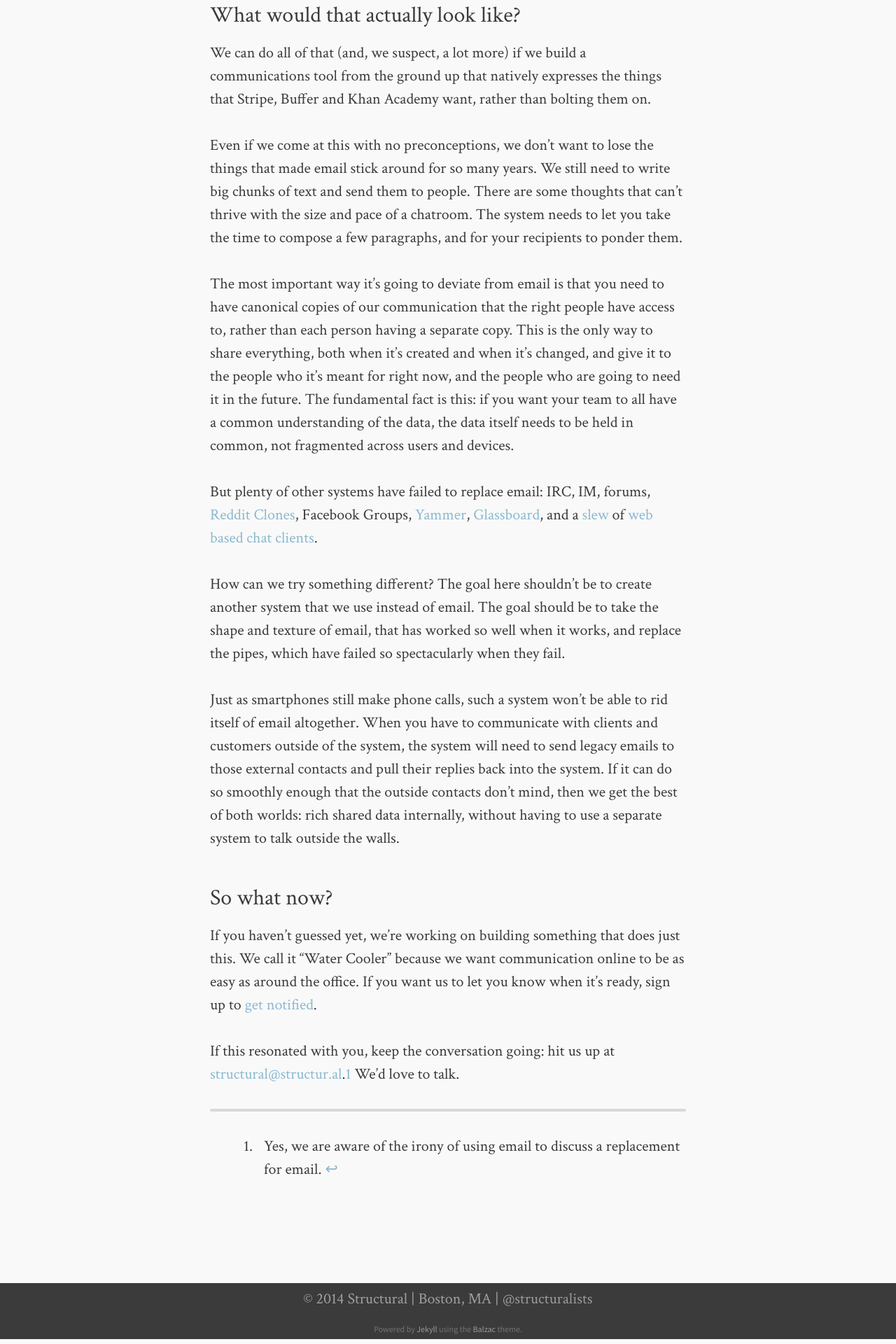
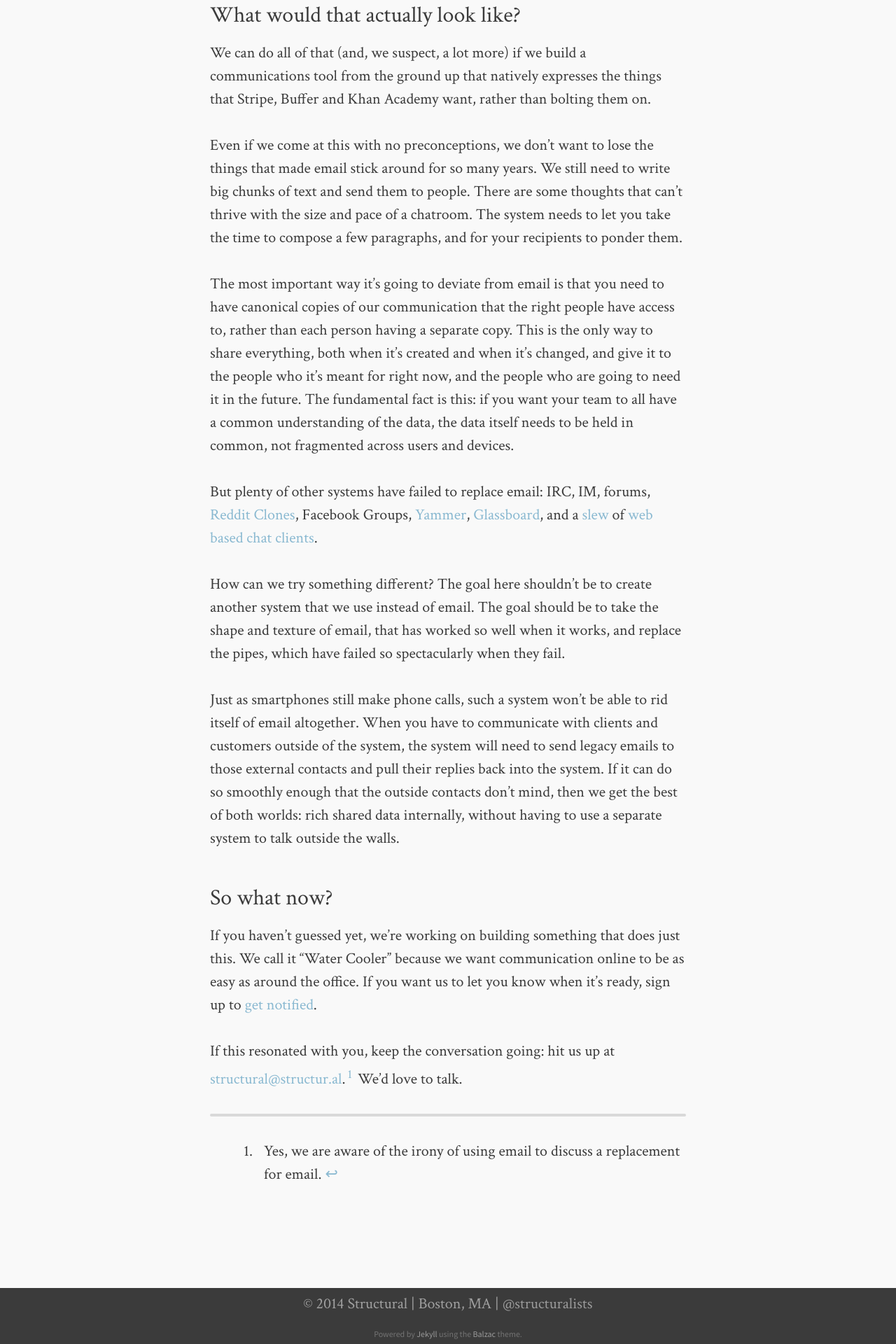
Before and after one commit to Structural/structural.github.io, a Jekyll site: the page built from _posts/2014-01-10-after-email.md, in a window 1280 px wide. Shown: the part 3150-5070 px from the top of the page at 70% size. Built offline with Jekyll 4.4.1, drawn with Linux system fonts in a browser that asks for light colours.

Commit message:
Update i.css
adjust styles on footnote links

```diff
--- a/assets/css/i.css
+++ b/assets/css/i.css
@@ -177,7 +177,11 @@ blockquote, blockquote p {
 .archive input {
   font-size: 48px;
 }
-
+sup{
+  vertical-align: super;
+  font-size: 0.8em;
+  padding: 3px;
+}
 @media only screen and (max-width: 480px) {
   p {
     font-size: 16px;
```
